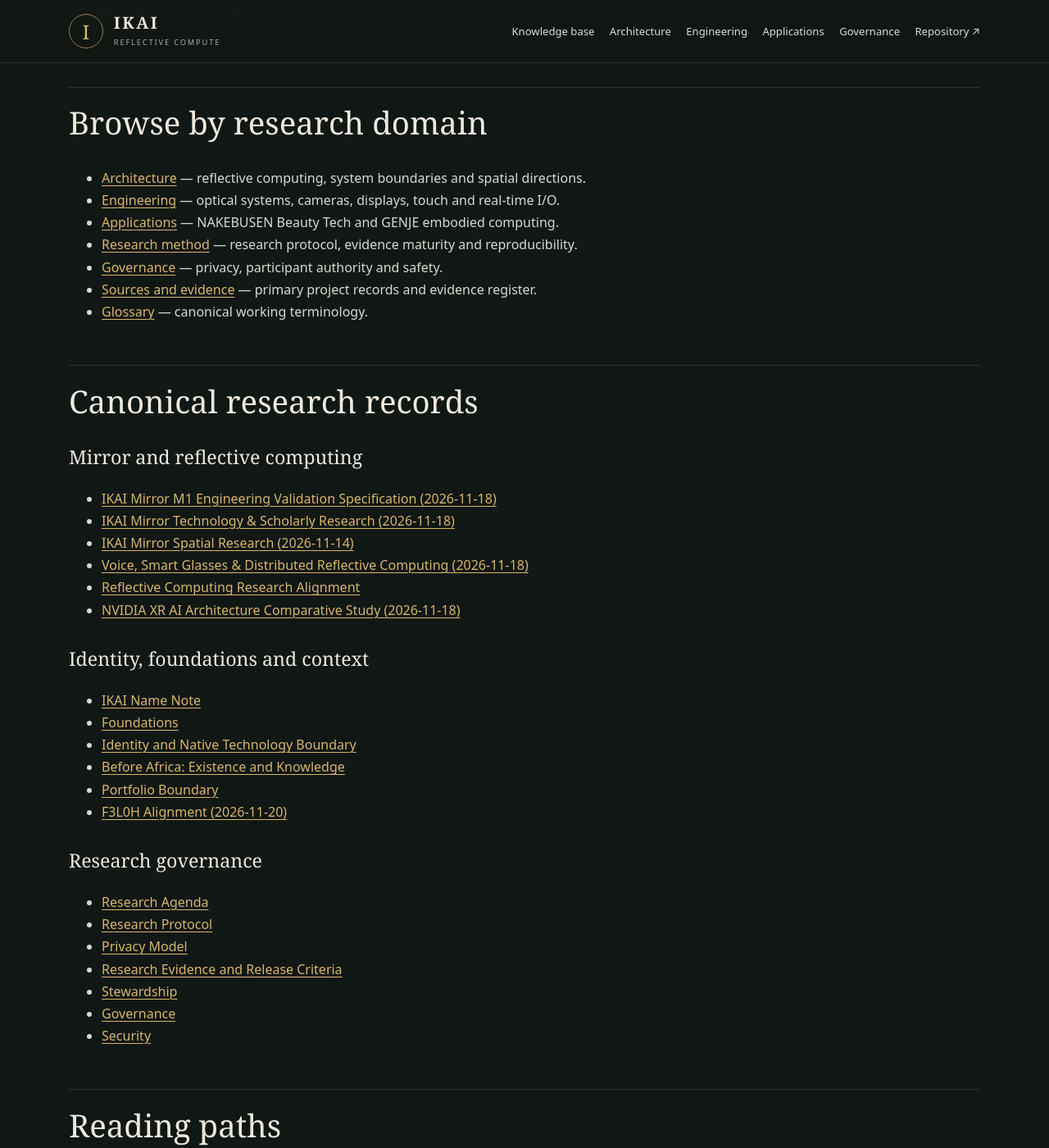
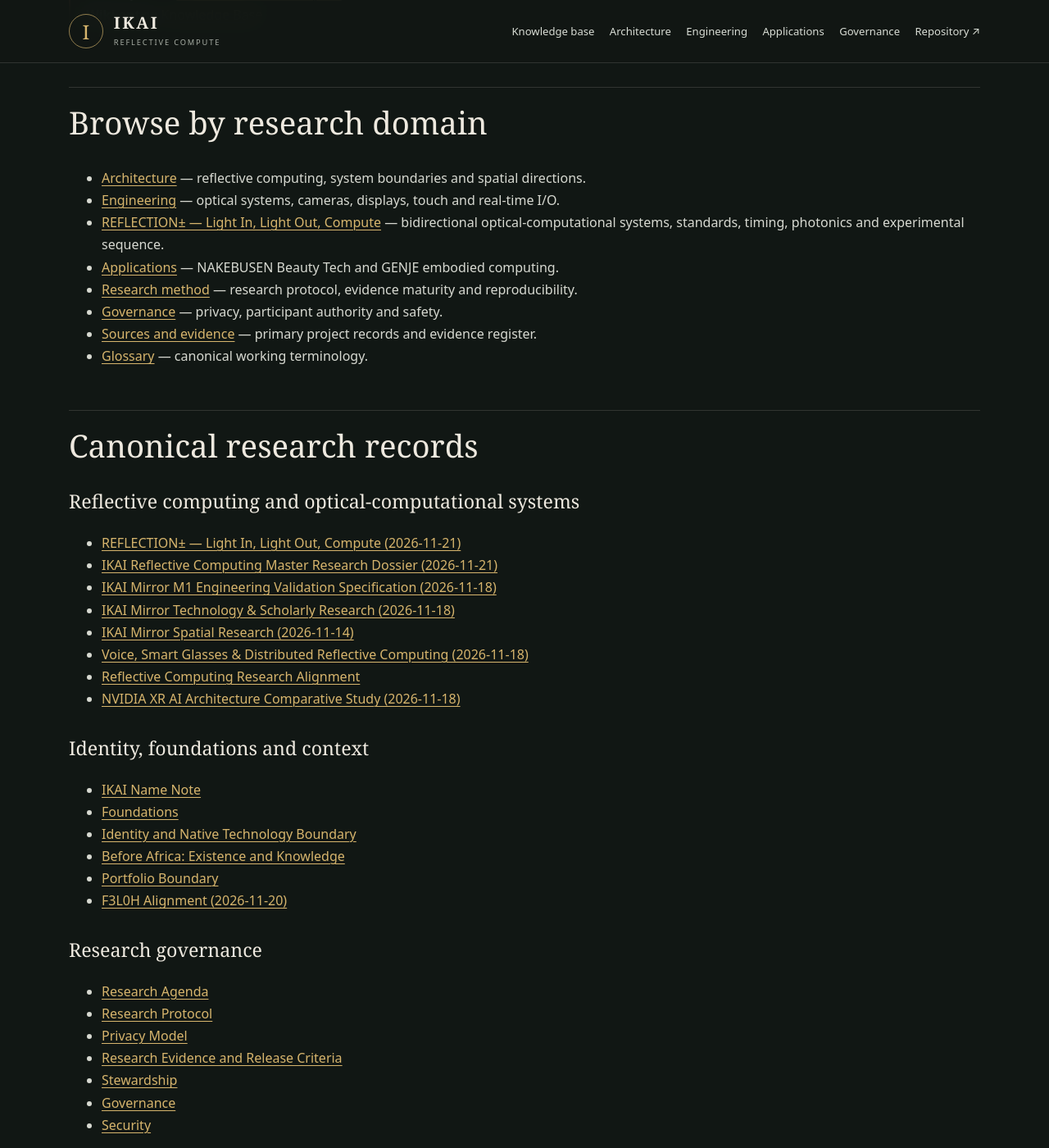
Before and after one commit to donfelohke/Ikai, a Jekyll site: the page built from docs/knowledge-base-index.md, in a window 1280 px wide and 1400 px high, scrolled down 488 px. Shown: the whole window at 82% size. Built offline with Jekyll 4.4.1, drawn with Linux system fonts in a browser that asks for light colours; our own code applies the rules of GitHub Pages for plain Markdown files; some of the changed text lies outside the part shown.

Commit message:
IKAI: index REFLECTION± optical-computational research

```diff
--- a/docs/knowledge-base-index.md
+++ b/docs/knowledge-base-index.md
@@ -9,6 +9,7 @@
 
 - [Architecture](../wiki/architecture/) — reflective computing, system boundaries and spatial directions.
 - [Engineering](../wiki/engineering/) — optical systems, cameras, displays, touch and real-time I/O.
+- [REFLECTION± — Light In, Light Out, Compute](../wiki/engineering/optical-compute.md) — bidirectional optical-computational systems, standards, timing, photonics and experimental sequence.
 - [Applications](../wiki/applications/) — NAKEBUSEN Beauty Tech and GENJE embodied computing.
 - [Research method](../wiki/research/) — research protocol, evidence maturity and reproducibility.
 - [Governance](../wiki/governance/) — privacy, participant authority and safety.
@@ -17,7 +18,9 @@
 
 ## Canonical research records
 
-### Mirror and reflective computing
+### Reflective computing and optical-computational systems
+- [REFLECTION± — Light In, Light Out, Compute (2026-11-21)](REFLECTION-PLUS-MINUS-LIGHT-IN-LIGHT-OUT-COMPUTE-RESEARCH-2026-11-21.md)
+- [IKAI Reflective Computing Master Research Dossier (2026-11-21)](IKAI-REFLECTIVE-COMPUTING-MASTER-DOSSIER-2026-11-21.md)
 - [IKAI Mirror M1 Engineering Validation Specification (2026-11-18)](IKAI-MIRROR-M1-ENGINEERING-VALIDATION-2026-11-18.md)
 - [IKAI Mirror Technology & Scholarly Research (2026-11-18)](IKAI-MIRROR-TECHNOLOGY-AND-SCHOLARLY-RESEARCH-2026-11-18.md)
 - [IKAI Mirror Spatial Research (2026-11-14)](IKAI-MIRROR-SPATIAL-RESEARCH-2026-11-14.md)
@@ -46,7 +49,7 @@
 
 **New reader:** [Start here](../wiki/start-here/) → [Reflective computing](../wiki/architecture/overview/) → [Glossary](../wiki/glossary/) → [Research method](../wiki/research/).
 
-**Hardware researcher:** [Mirror technology research](IKAI-MIRROR-TECHNOLOGY-AND-SCHOLARLY-RESEARCH-2026-11-18.md) → [M1 validation](IKAI-MIRROR-M1-ENGINEERING-VALIDATION-2026-11-18.md) → [Bidirectional ReflectiveIO](../wiki/engineering/realtime-io/).
+**Optics / I/O researcher:** [REFLECTION±](../wiki/engineering/optical-compute.md) → [Camera-screen Bidirectional ReflectiveIO](../wiki/engineering/realtime-io.md) → [M1 validation](IKAI-MIRROR-M1-ENGINEERING-VALIDATION-2026-11-18.md) → [Mirror technology research](IKAI-MIRROR-TECHNOLOGY-AND-SCHOLARLY-RESEARCH-2026-11-18.md).
 
 **Application researcher:** [NAKEBUSEN Beauty Tech](../wiki/applications/beauty-tech/) → [GENJE](../wiki/applications/genje/) → [Privacy and participant authority](../wiki/governance/privacy/).
 
```
